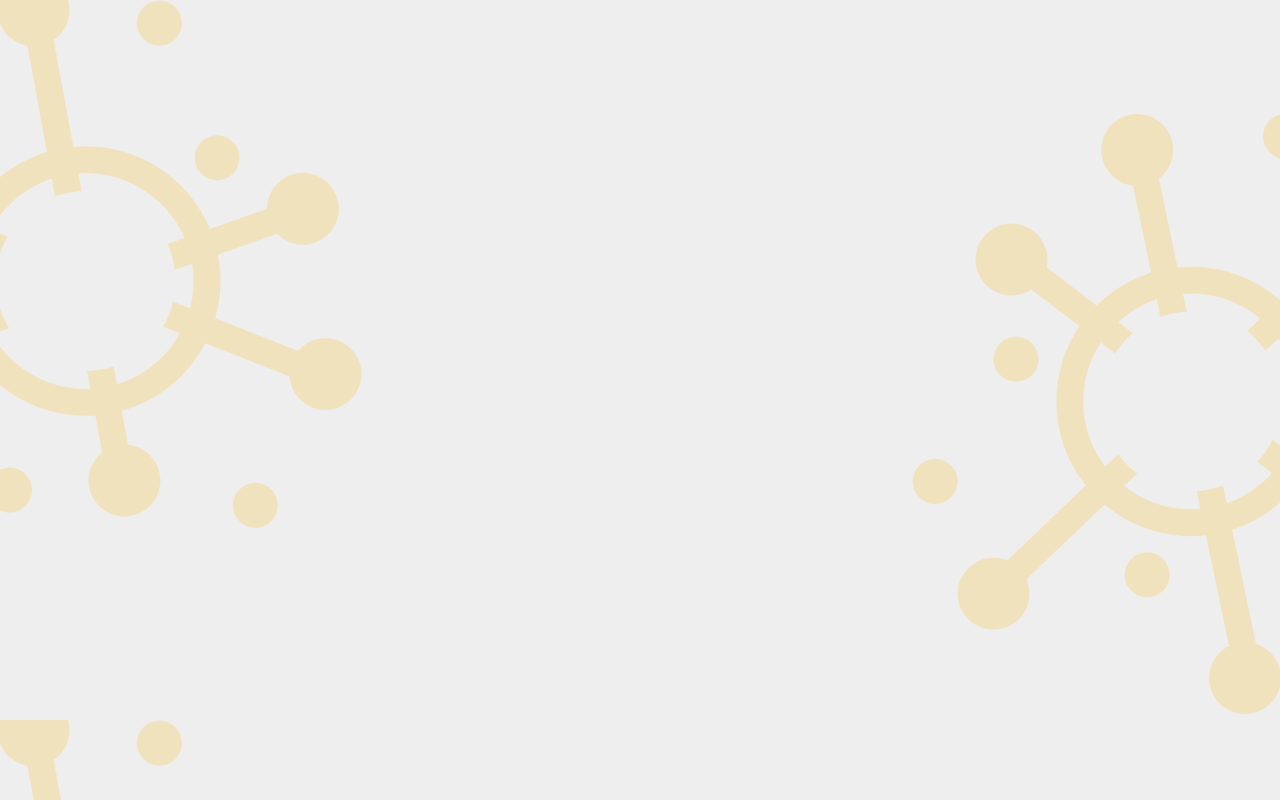
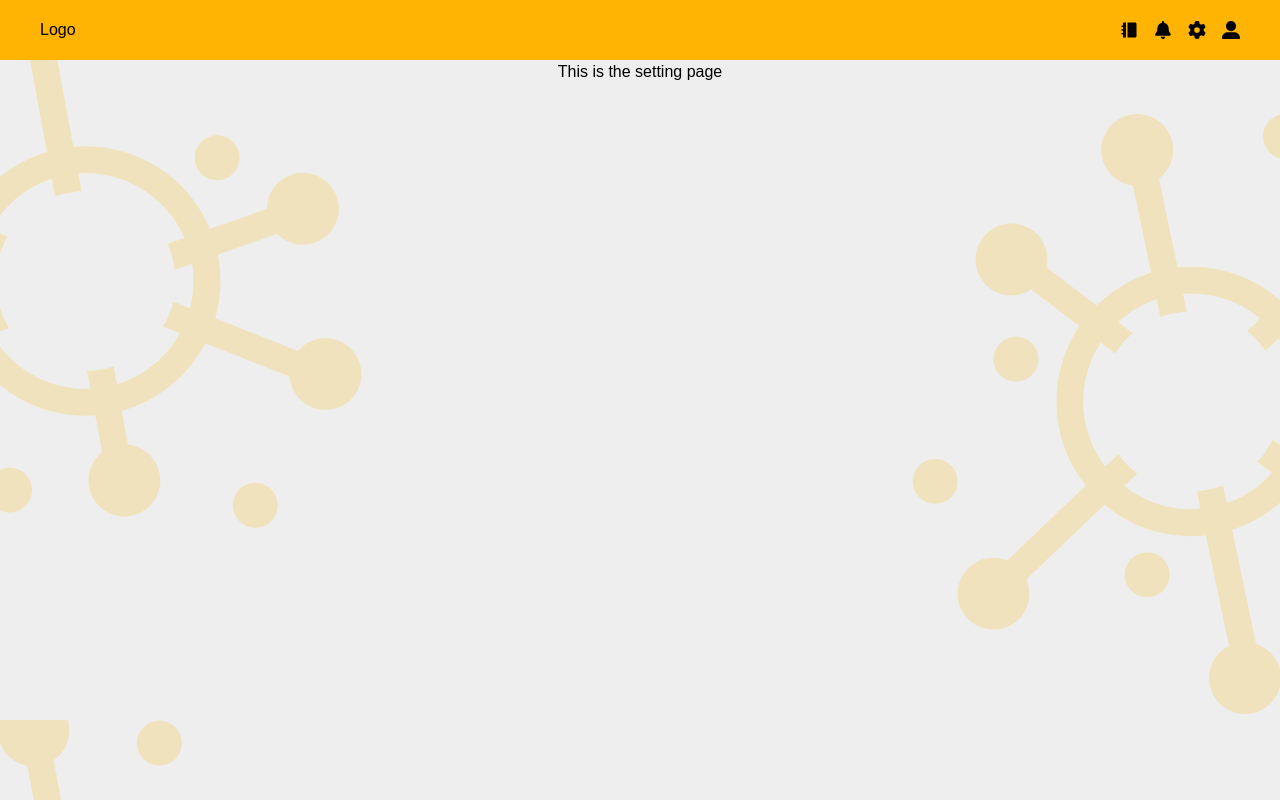
Before and after one commit to VyLanTran/RelationshipManagement, a React (Create React App) app in the folder client/: page /setting in a window 1280 px wide. Before the commit this address had no page. Built offline with nearby package versions, Linux system fonts and the light colour scheme.

Commit message:
Adding pages for the navbar to work

```diff
--- a/client/src/App.js
+++ b/client/src/App.js
@@ -1,6 +1,9 @@
 import Home from "./pages/Home.tsx";
 import Login from "./pages/Login.tsx";
 import SignUp from "./pages/SignUp.tsx";
+import Notification from "./pages/Notification.tsx";
+import Profile from "./pages/Profile.tsx";
+import Setting from "./pages/Setting.tsx";
 import { BrowserRouter as Router, Route, Routes } from "react-router-dom";
 
 function App() {
@@ -10,7 +13,10 @@ function App() {
         <Routes>
           <Route path="/" element={<Login />} />
           <Route path="/SignUp" element={<SignUp />} />
-          <Route path="home" element={<Home />} />
+          <Route path="/home" element={<Home />} />
+          <Route path="/setting" element={<Setting />} />
+          <Route path="/notification" element={<Notification />} />
+          <Route path="/profile" element={<Profile />} />
         </Routes>
       </div>
     </Router>
--- a/client/src/components/navbar/Navbar.tsx
+++ b/client/src/components/navbar/Navbar.tsx
@@ -13,11 +13,10 @@ const Navbar = () => {
             <div>Logo</div>
             {/* Links */}
             <div className="flex flex-row gap-4 items-center">
-                <NavbarButton icon={<RiBookletFill size={18} />} name="My space" />
-                <NavbarButton icon={<FaBell size={18} />} name="Notifications" />
-                <NavbarButton icon={<FaGear size={18} />} name="Settings" />
-                <NavbarButton icon={<FaUserLarge size={18} />} name="Profile" />
-
+                <NavbarButton icon={<RiBookletFill size={18} />} name="My space" url="/home"/>
+                <NavbarButton icon={<FaBell size={18} />} name="Notifications" url="/notification"/>
+                <NavbarButton icon={<FaGear size={18} />} name="Settings" url="/setting"/>
+                <NavbarButton icon={<FaUserLarge size={18} />} name="Profile" url="/profile"/>
             </div>
         </div>
     );
--- a/client/src/components/navbar/NavbarButton.tsx
+++ b/client/src/components/navbar/NavbarButton.tsx
@@ -1,23 +1,22 @@
 import React from "react";
 import { ReactElement } from "react";
 import { IconType } from "react-icons";
-import { Link } from 'react-router-dom'
+import { NavLink } from 'react-router-dom'
 
 // TODO: show name when hovering over icon
 interface NavbarButtonProps {
     icon: ReactElement<IconType>
     name: string
-    // url
+    url: string
 }
 
-const NavbarButton: React.FC<NavbarButtonProps> = ({ icon, name }) => {
+const NavbarButton: React.FC<NavbarButtonProps> = ({ icon, name, url }) => {
     return (
-        <Link to='/' title={name}>
+        <NavLink to={url} title={name}>
             <div>
                 {icon}
             </div>
-
-        </Link>
+        </NavLink>
     );
 }
 
--- /dev/null
+++ b/client/src/pages/Notification.tsx
@@ -0,0 +1,13 @@
+import React from "react";
+import Navbar from "../components/navbar/Navbar.tsx";
+
+const Notification = () => {
+    return (
+        <div>
+            <Navbar />
+            <div className="pt-[60px]">This is the notification page</div>
+        </div>
+    );
+}
+
+export default Notification;
--- /dev/null
+++ b/client/src/pages/Profile.tsx
@@ -0,0 +1,13 @@
+import React from "react";
+import Navbar from "../components/navbar/Navbar.tsx";
+
+const Profile = () => {
+    return (
+        <div>
+            <Navbar />
+            <div className="pt-[60px]">This is profile page</div>
+        </div>
+    );
+}
+
+export default Profile;
--- /dev/null
+++ b/client/src/pages/Setting.tsx
@@ -0,0 +1,13 @@
+import React from "react";
+import Navbar from "../components/navbar/Navbar.tsx";
+
+const Setting = () => {
+    return (
+        <div>
+            <Navbar />
+            <div className="pt-[60px]">This is the setting page</div>
+        </div>
+    );
+}
+
+export default Setting;
```
